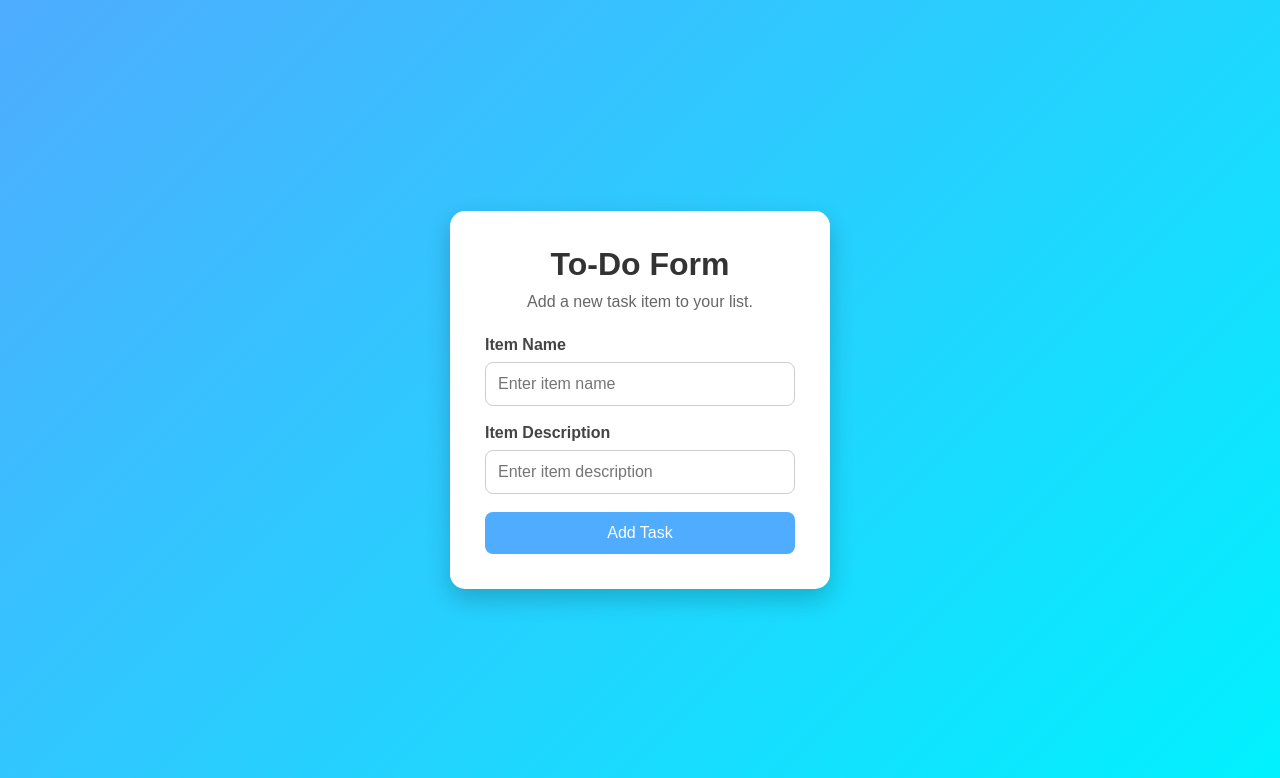
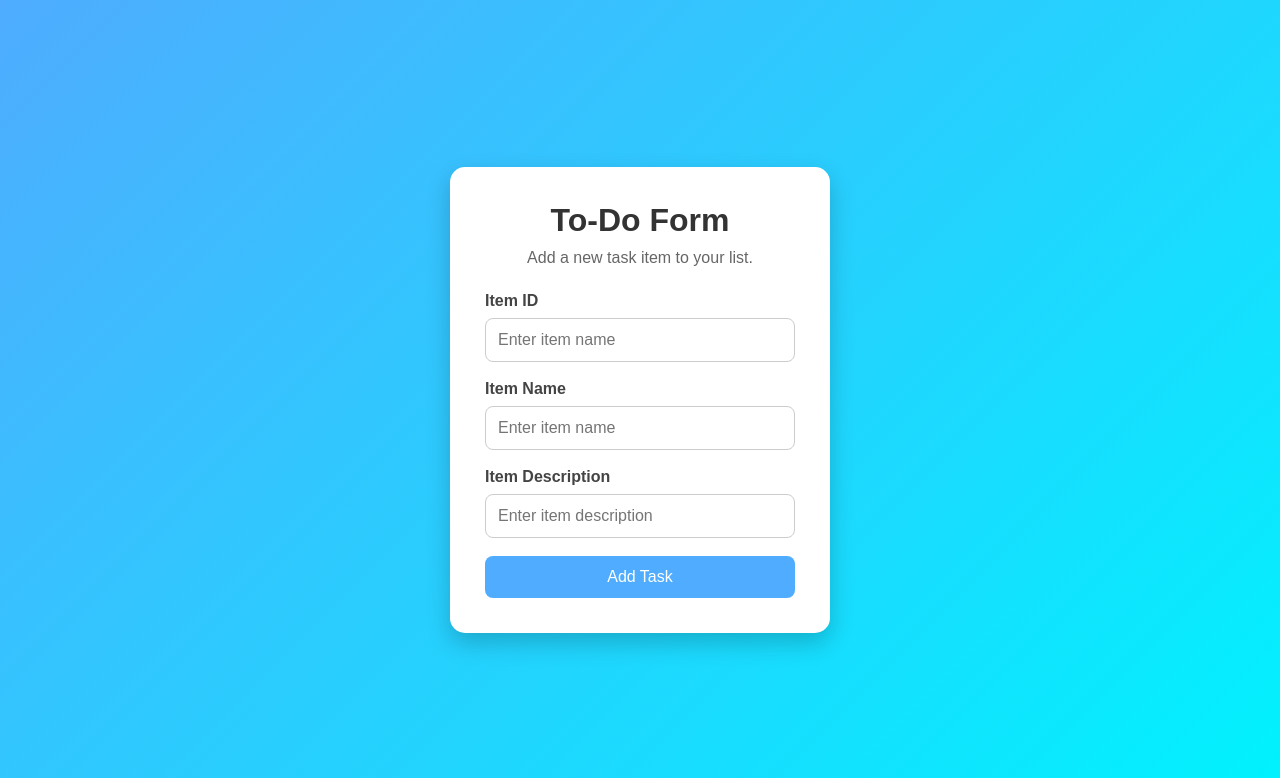
Before and after one commit to Pranavsawant56/git-assignment-4, a Flask app: template frontend/templates/to-do.html in a window 1280 px wide. Shown: the top 778 px of the page. Run offline with Flask 3, Linux system fonts and the light colour scheme; the template is opened without the code that fills it, so the values that code supplies are empty.

Commit message:
Add Item ID field

```diff
--- a/frontend/templates/to-do.html
+++ b/frontend/templates/to-do.html
@@ -103,6 +103,16 @@
         <p>Add a new task item to your list.</p>
 
         <form action="/api" method="POST">
+             <div class="form-group">
+                <label for="item_id">Item ID</label>
+                <input
+                    type="text"
+                    id="item_Id"
+                    name="item_Id"
+                    placeholder="Enter item name"
+                    required
+                >
+            </div>
 
             <div class="form-group">
                 <label for="item_name">Item Name</label>
@@ -126,6 +136,7 @@
                 >
             </div>
 
+
             <input type="submit" value="Add Task">
 
         </form>
```
